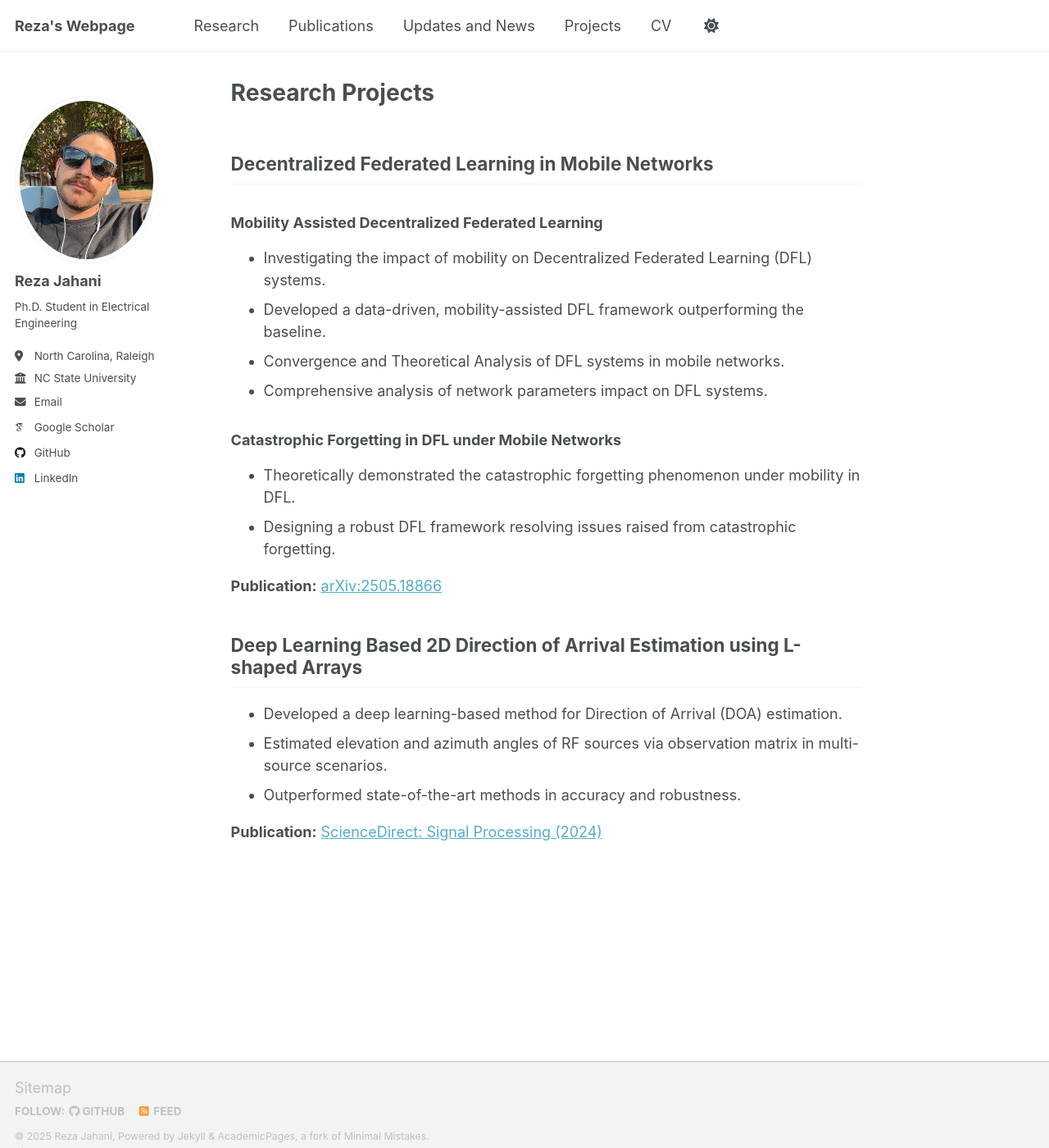
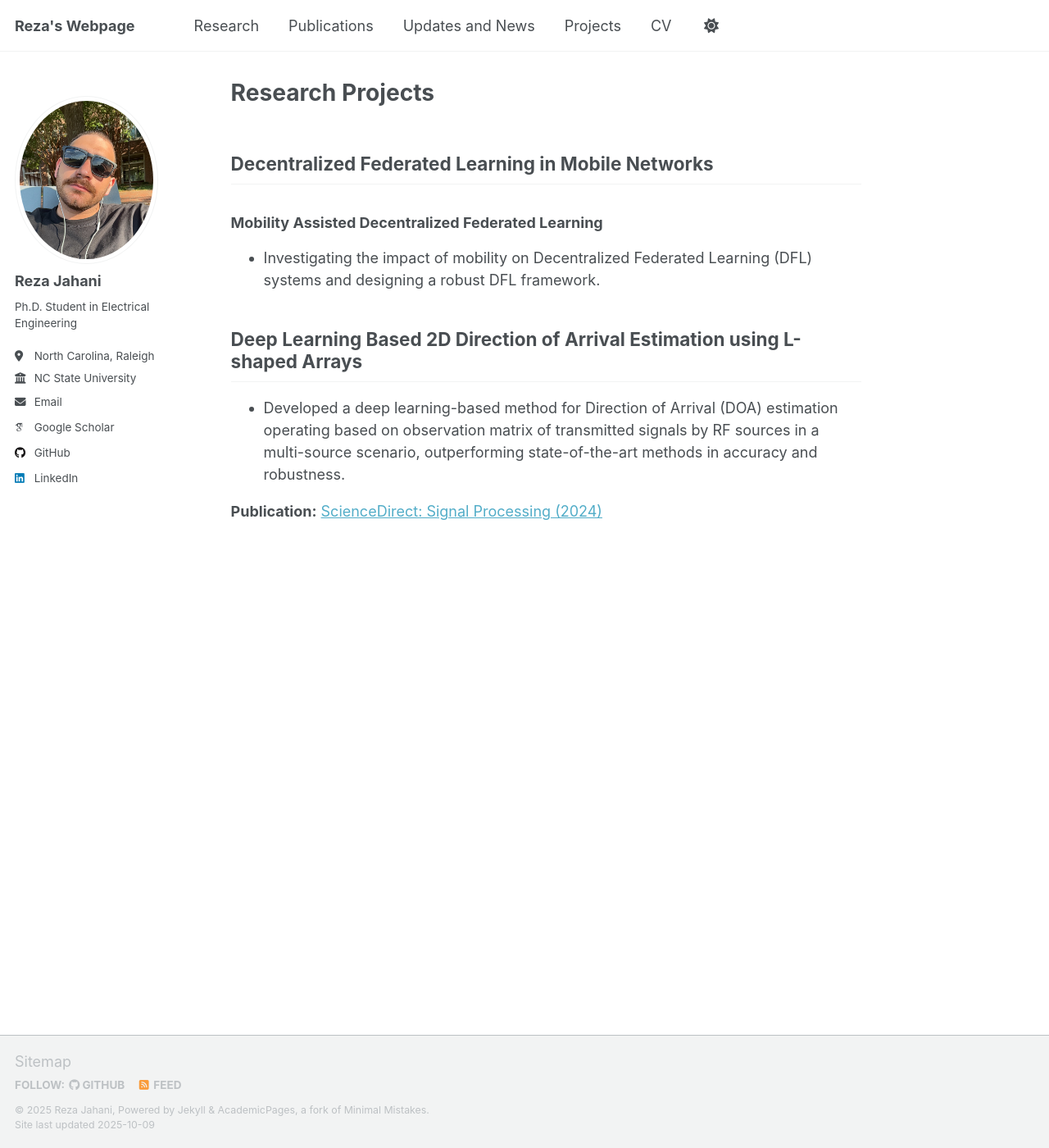
Before and after one commit to RezaJahanii/RezaJahanii.github.io, a Jekyll site: the page built from _pages/research.html, in a window 1280 px wide and 1400 px high. Shown: the whole window at 82% size. Built offline with Jekyll 4.4.1, drawn with Linux system fonts in a browser that asks for light colours; some web fonts are replaced; a script that is not in the unit is left out.

Commit message:
Update research.html

```diff
--- a/_pages/research.html
+++ b/_pages/research.html
@@ -10,33 +10,15 @@
   <article class="project">
     <h3>Mobility Assisted Decentralized Federated Learning</h3>
     <ul>
-      <li>Investigating the impact of mobility on Decentralized Federated Learning (DFL) systems.</li>
-      <li>Developed a data-driven, mobility-assisted DFL framework outperforming the baseline.</li>
-      <li>Convergence and Theoretical Analysis of DFL systems in mobile networks.</li>
-      <li>Comprehensive analysis of network parameters impact on DFL systems.</li>
+      <li>Investigating the impact of mobility on Decentralized Federated Learning (DFL) systems and designing a robust DFL framework.</li>
     </ul>
-  </article>
-
-  <article class="project">
-    <h3>Catastrophic Forgetting in DFL under Mobile Networks</h3>
-    <ul>
-      <li>Theoretically demonstrated the catastrophic forgetting phenomenon under mobility in DFL.</li>
-      <li>Designing a robust DFL framework resolving issues raised from catastrophic forgetting.</li>
-    </ul>
-    <p><strong>Publication:</strong>
-      <a href="https://arxiv.org/abs/2505.18866" target="_blank" rel="noopener noreferrer">
-        arXiv:2505.18866
-      </a>
-    </p>
   </article>
 
   <h2>Deep Learning Based 2D Direction of Arrival Estimation using L-shaped Arrays</h2>
 
   <article class="project">
     <ul>
-      <li>Developed a deep learning-based method for Direction of Arrival (DOA) estimation.</li>
-      <li>Estimated elevation and azimuth angles of RF sources via observation matrix in multi-source scenarios.</li>
-      <li>Outperformed state-of-the-art methods in accuracy and robustness.</li>
+      <li>Developed a deep learning-based method for Direction of Arrival (DOA) estimation operating based on observation matrix of transmitted signals by RF sources in a multi-source scenario, outperforming state-of-the-art methods in accuracy and robustness.</li>
     </ul>
     <p><strong>Publication:</strong>
       <a href="https://www.sciencedirect.com/science/article/abs/pii/S0016003224001649" target="_blank" rel="noopener noreferrer">
```
